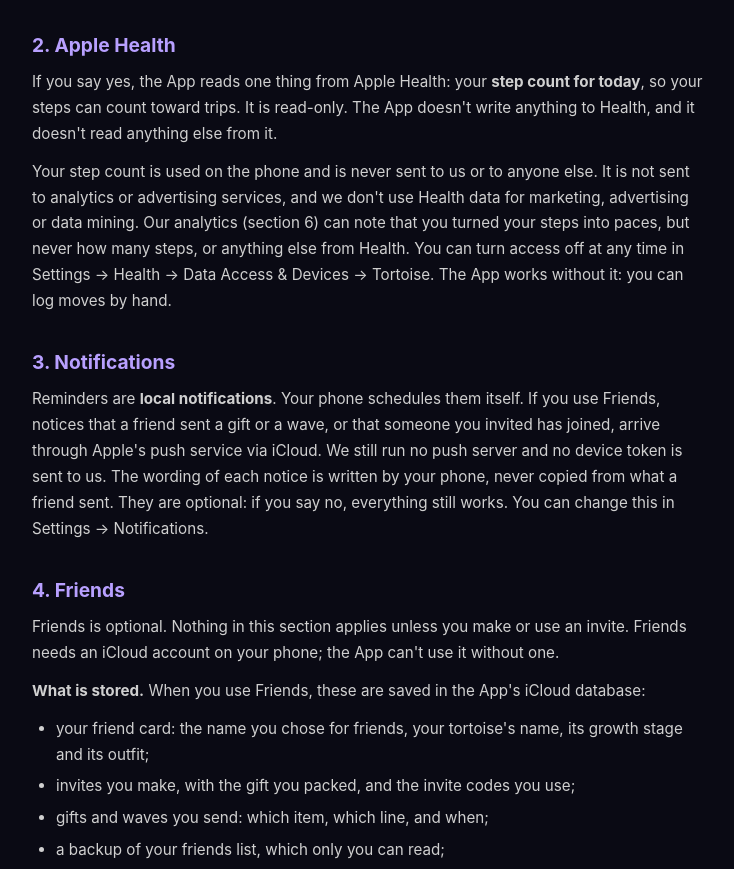
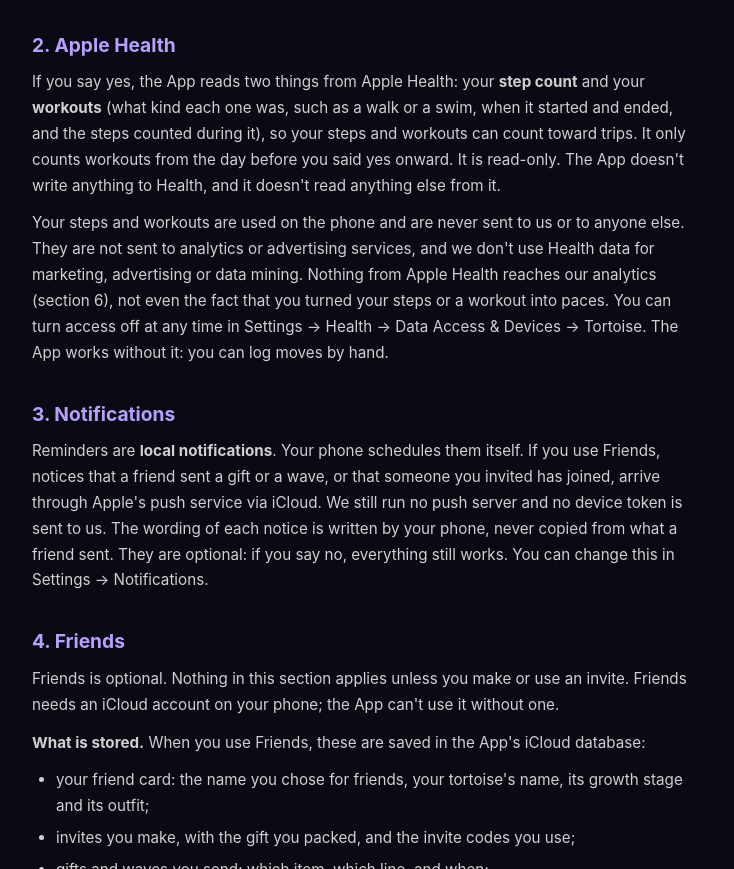
Before and after one commit to john-moffett/triggerwave, a plain HTML site: page privacy_tortoise.html in a window 1280 px wide. Shown: the part 917-1786 px from the top of the page, without its empty margins (272-1006 px from the left). Drawn offline with Linux system fonts and the light colour scheme.

Commit message:
Tortoise privacy: Apple Health covers steps and workouts; nothing from Health reaches analytics
Co-Authored-By: Claude Opus 5.5 <noreply@anthropic.com>

```diff
--- a/privacy_tortoise.html
+++ b/privacy_tortoise.html
@@ -38,8 +38,8 @@ a { color: #7b8aff; }
 <p>We don't receive any of this as you wrote it. Your first name, your tortoise's name, the names of your own activities and your answers to the questions at the start never leave your phone, except the few Friends items in section 4. The App does send anonymous counts of what happens in it, such as that a move from its list was logged and how big it was, or that a trip came home (section 6). Deleting the App deletes what is on your phone (see section 9). A small summary of your tortoise is also saved in a shared space on your phone so the widget can show it. It never leaves the phone either.</p>
 
 <h2>2. Apple Health</h2>
-<p>If you say yes, the App reads one thing from Apple Health: your <strong>step count for today</strong>, so your steps can count toward trips. It is read-only. The App doesn't write anything to Health, and it doesn't read anything else from it.</p>
-<p>Your step count is used on the phone and is never sent to us or to anyone else. It is not sent to analytics or advertising services, and we don't use Health data for marketing, advertising or data mining. Our analytics (section 6) can note that you turned your steps into paces, but never how many steps, or anything else from Health. You can turn access off at any time in Settings &rarr; Health &rarr; Data Access &amp; Devices &rarr; Tortoise. The App works without it: you can log moves by hand.</p>
+<p>If you say yes, the App reads two things from Apple Health: your <strong>step count</strong> and your <strong>workouts</strong> (what kind each one was, such as a walk or a swim, when it started and ended, and the steps counted during it), so your steps and workouts can count toward trips. It only counts workouts from the day before you said yes onward. It is read-only. The App doesn't write anything to Health, and it doesn't read anything else from it.</p>
+<p>Your steps and workouts are used on the phone and are never sent to us or to anyone else. They are not sent to analytics or advertising services, and we don't use Health data for marketing, advertising or data mining. Nothing from Apple Health reaches our analytics (section 6), not even the fact that you turned your steps or a workout into paces. You can turn access off at any time in Settings &rarr; Health &rarr; Data Access &amp; Devices &rarr; Tortoise. The App works without it: you can log moves by hand.</p>
 
 <h2>3. Notifications</h2>
 <p>Reminders are <strong>local notifications</strong>. Your phone schedules them itself. If you use Friends, notices that a friend sent a gift or a wave, or that someone you invited has joined, arrive through Apple's push service via iCloud. We still run no push server and no device token is sent to us. The wording of each notice is written by your phone, never copied from what a friend sent. They are optional: if you say no, everything still works. You can change this in Settings &rarr; Notifications.</p>
```
